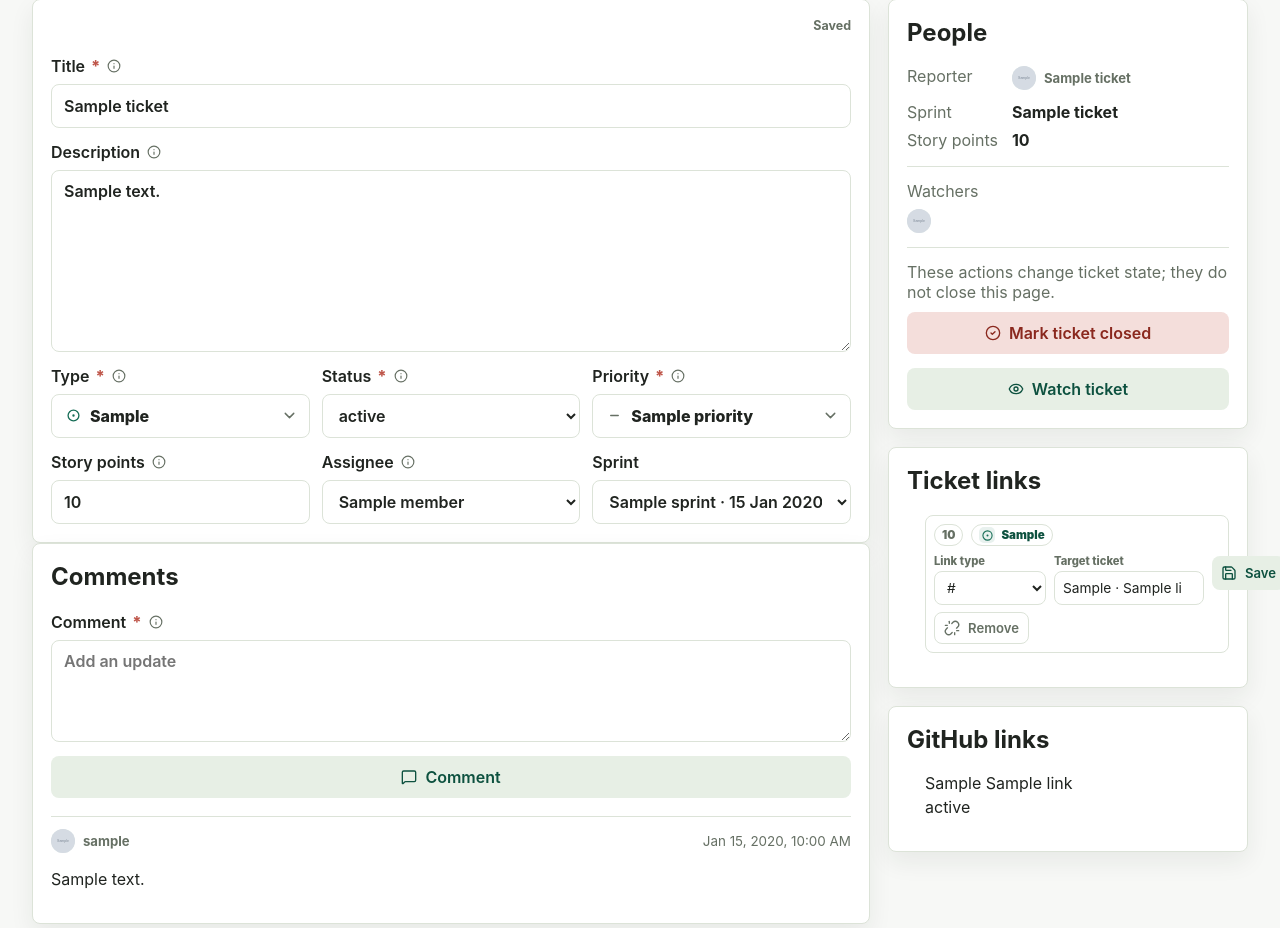
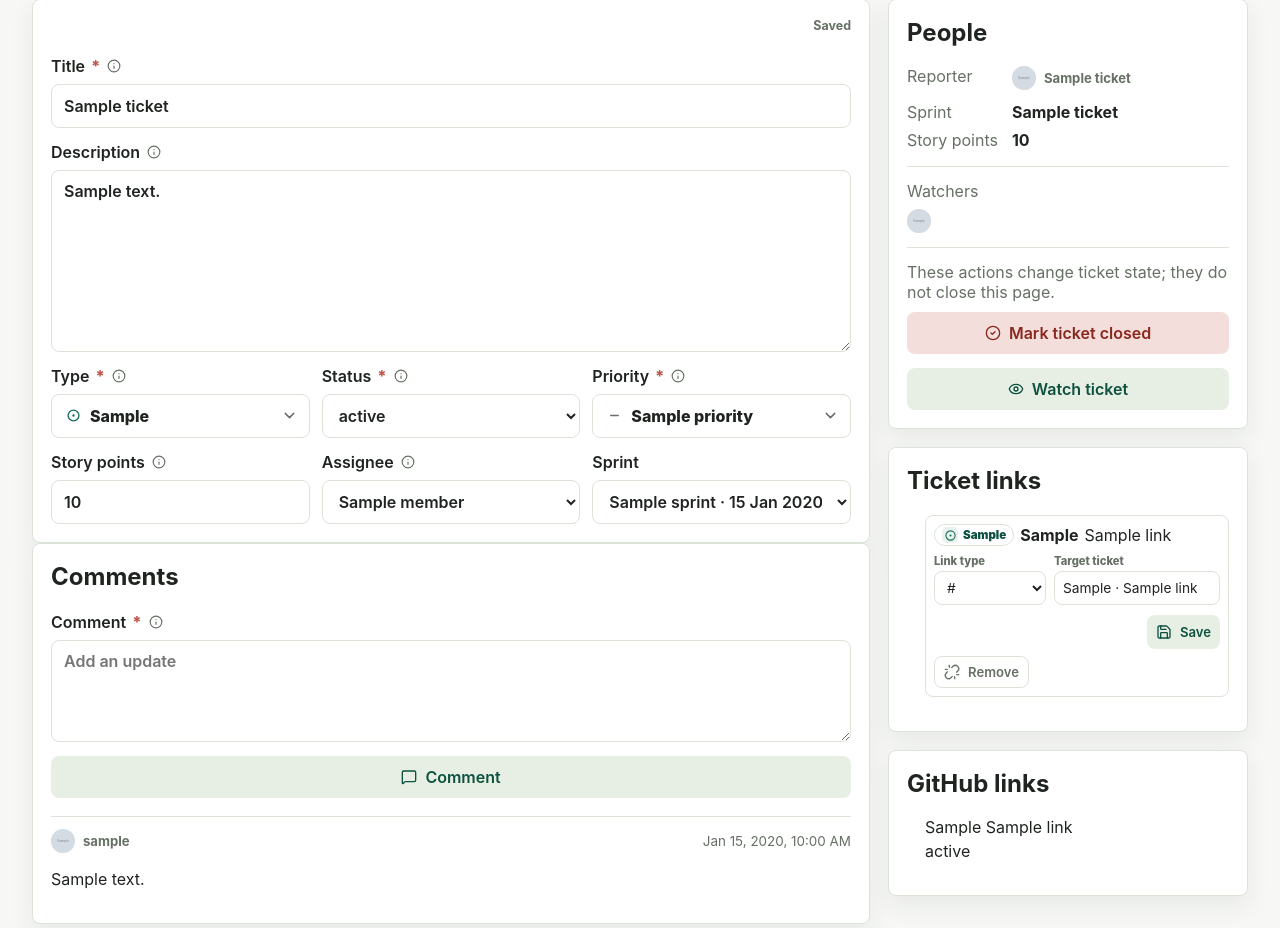
Before and after one commit to q121212/RoundTable, a FastAPI app: template app/templates/ticket.html in a window 1280 px wide. Shown: the part 161-1089 px from the top of the page. Run offline with FastAPI, Linux system fonts and the light colour scheme; the template is opened without the code that fills it: most values are stand-ins (such as "Sample title", 1, 10 or a date in 2020); grey boxes marked "Sample" are stand-in pictures; data that the repository does not hold is empty.

Commit message:
Clarify linked ticket editing layout

```diff
--- a/app/static/styles.css
+++ b/app/static/styles.css
@@ -1177,15 +1177,32 @@ button,
   flex-wrap: wrap;
 }
 
+.ticket-link-target-summary {
+  display: inline-flex;
+  align-items: center;
+  gap: 8px;
+  flex-wrap: wrap;
+  color: var(--ink);
+}
+
 .ticket-link-type-badge {
   color: var(--green-dark);
 }
 
 .ticket-link-edit-fields {
   display: grid;
-  grid-template-columns: minmax(112px, 0.6fr) minmax(150px, 1fr) auto;
+  grid-template-columns: minmax(112px, 0.6fr) minmax(150px, 1fr);
   align-items: start;
   gap: 8px;
+}
+
+.ticket-link-actions {
+  display: flex;
+  justify-content: flex-end;
+}
+
+.ticket-link-remove-form {
+  display: flex;
 }
 
 .ticket-link-edit-form label {
@@ -3562,6 +3579,15 @@ a.ticket-key:hover {
     width: 100%;
   }
 
+  .ticket-link-edit-fields {
+    grid-template-columns: 1fr;
+  }
+
+  .ticket-link-actions,
+  .ticket-link-remove-form {
+    width: 100%;
+  }
+
   .ticket-link-edit-form .tiny {
     width: 100%;
   }
--- a/app/templates/ticket.html
+++ b/app/templates/ticket.html
@@ -233,10 +233,13 @@
               <form class="ticket-link-edit-form" method="post" action="/api/tickets/{{ ticket.key }}/links/{{ link.id }}">
                 <input type="hidden" name="csrf_token" value="{{ user.csrf_token }}">
                 <div class="ticket-link-edit-head">
-                  <span class="field-badge">{{ ticket.key }}</span>
-                  <a class="ticket-link-type-badge field-badge ticket-type-badge" href="/t/{{ link.other_key }}">
-                    <span class="type-icon type-{{ link.other_ticket_type|lower }}" data-icon="{{ ticket_type_icons.get(link.other_ticket_type, 'circle-dot') }}" aria-hidden="true"></span>
-                    <span data-i18n="type.{{ link.other_ticket_type }}">{{ link.other_ticket_type }}</span>
+                  <a class="ticket-link-target-summary" href="/t/{{ link.other_key }}">
+                    <span class="ticket-link-type-badge field-badge ticket-type-badge">
+                      <span class="type-icon type-{{ link.other_ticket_type|lower }}" data-icon="{{ ticket_type_icons.get(link.other_ticket_type, 'circle-dot') }}" aria-hidden="true"></span>
+                      <span data-i18n="type.{{ link.other_ticket_type }}">{{ link.other_ticket_type }}</span>
+                    </span>
+                    <strong>{{ link.other_key }}</strong>
+                    <span>{{ link.other_title }}</span>
                   </a>
                 </div>
                 <div class="ticket-link-edit-fields">
@@ -267,10 +270,12 @@
                       <div class="ticket-search-menu" data-ticket-search-results role="listbox"></div>
                     </div>
                   </label>
+                </div>
+                <div class="ticket-link-actions">
                   <button class="secondary tiny" type="submit" data-icon="save" data-i18n="action.save">Save</button>
                 </div>
               </form>
-              <form method="post" action="/api/tickets/{{ ticket.key }}/links/{{ link.id }}/delete">
+              <form class="ticket-link-remove-form" method="post" action="/api/tickets/{{ ticket.key }}/links/{{ link.id }}/delete">
                 <input type="hidden" name="csrf_token" value="{{ user.csrf_token }}">
                 <button class="ghost tiny" type="submit" data-icon="unlink" data-i18n="action.remove">Remove</button>
               </form>
```
Also changed, not shown: tests/test_core.py (+2 -1 lines).
